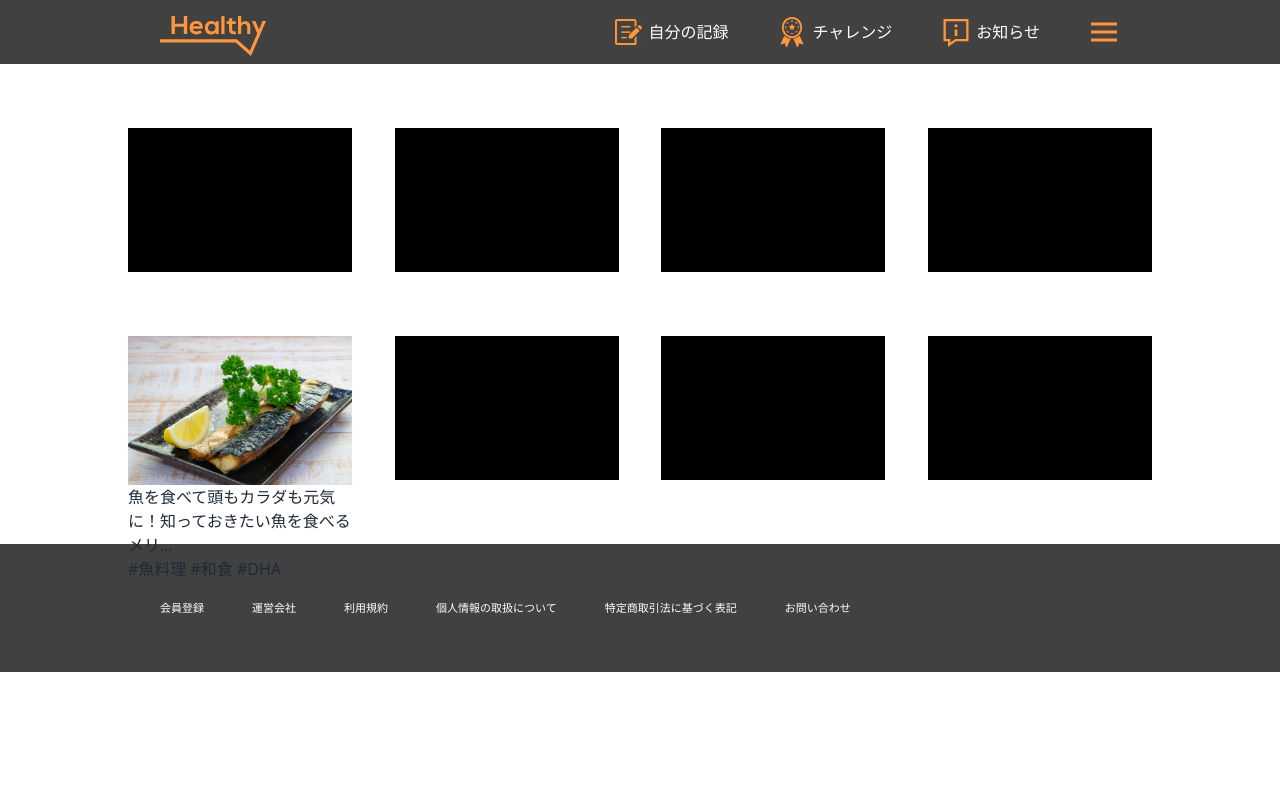
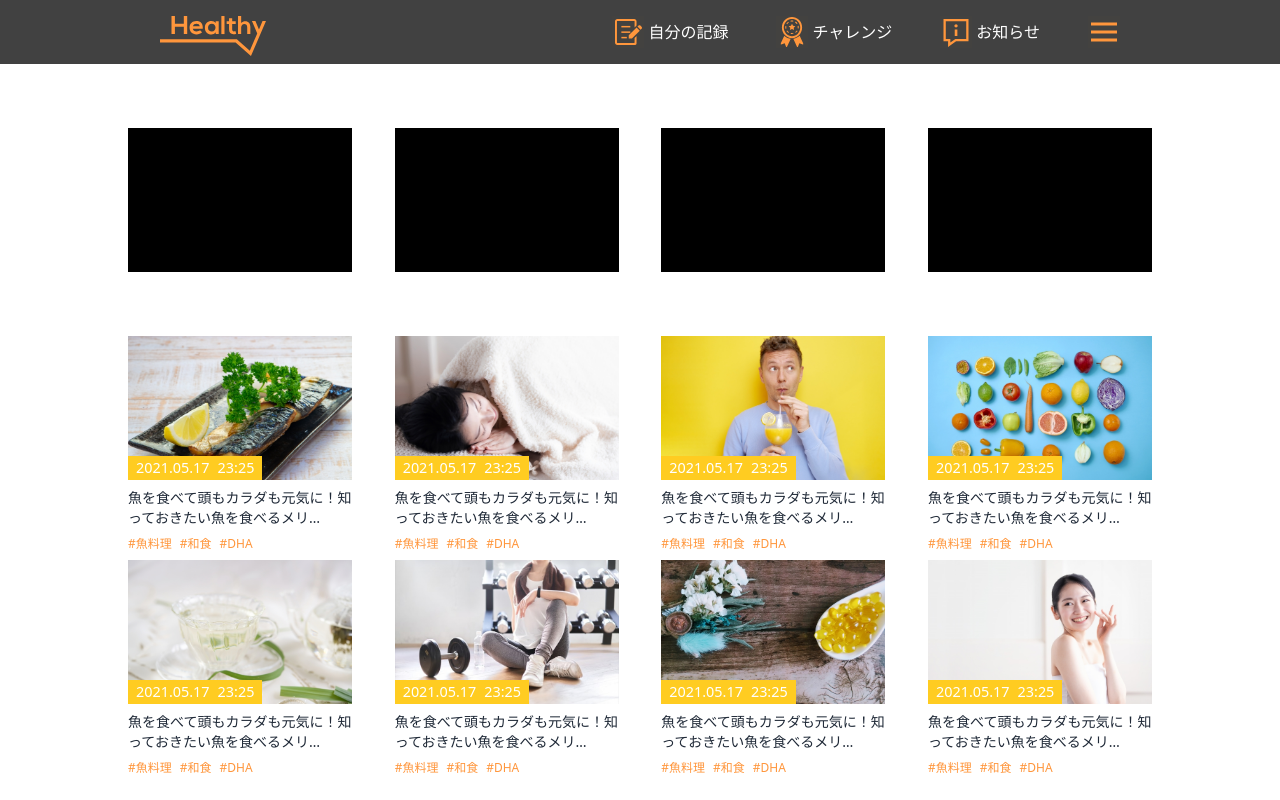
Before and after one commit to simpledark-dev/arent-health-web-app, a Next.js app: page /column-page in a window 1280 px wide. Shown: the top 800 px of the page. Built offline with nearby package versions, Linux system fonts and the light colour scheme.

Commit message:
Mock article api and display articles

```diff
--- a/api/MockAPI.ts
+++ b/api/MockAPI.ts
@@ -1,7 +1,7 @@
 // Mock Data
-import { mealList, diaryList } from "./mockData";
+import { mealList, diaryList, articleList } from "./mockData";
 
-import { Meal, Diary } from "@/types";
+import { Meal, Diary, Article } from "@/types";
 
 const FAKE_DELAY_IN_MS = 1000;
 const FAKE_SLOW_DELAY_IN_MS = 3000;
@@ -22,9 +22,18 @@ const fetchDiary = (): Promise<Diary[] | null> => {
   });
 };
 
+const fetchArticles = (): Promise<Article[] | null> => {
+  return new Promise((resolve, reject) => {
+    setTimeout(() => {
+      resolve(articleList);
+    }, FAKE_DELAY_IN_MS);
+  });
+};
+
 const MockAPI = {
   fetchMealHistory,
   fetchDiary,
+  fetchArticles,
 };
 
 export default MockAPI;
--- /dev/null
+++ b/api/mockData/articleData.ts
@@ -0,0 +1,75 @@
+import column1 from "@/public/images/column-1.jpg";
+import column2 from "@/public/images/column-2.jpg";
+import column3 from "@/public/images/column-3.jpg";
+import column4 from "@/public/images/column-4.jpg";
+import column5 from "@/public/images/column-5.jpg";
+import column6 from "@/public/images/column-6.jpg";
+import column7 from "@/public/images/column-7.jpg";
+import column8 from "@/public/images/column-8.jpg";
+
+export const articleList = [
+  {
+    id: 0,
+    date: "2021.05.17",
+    time: "23:25",
+    image: column1,
+    title: "魚を食べて頭もカラダも元気に！知っておきたい魚を食べるメリ…",
+    hashtags: ["#魚料理", "#和食", "#DHA"],
+  },
+  {
+    id: 1,
+    date: "2021.05.17",
+    time: "23:25",
+    image: column2,
+    title: "魚を食べて頭もカラダも元気に！知っておきたい魚を食べるメリ…",
+    hashtags: ["#魚料理", "#和食", "#DHA"],
+  },
+  {
+    id: 2,
+    date: "2021.05.17",
+    time: "23:25",
+    image: column3,
+    title: "魚を食べて頭もカラダも元気に！知っておきたい魚を食べるメリ…",
+    hashtags: ["#魚料理", "#和食", "#DHA"],
+  },
+  {
+    id: 3,
+    date: "2021.05.17",
+    time: "23:25",
+    image: column4,
+    title: "魚を食べて頭もカラダも元気に！知っておきたい魚を食べるメリ…",
+    hashtags: ["#魚料理", "#和食", "#DHA"],
+  },
+  {
+    id: 4,
+    date: "2021.05.17",
+    time: "23:25",
+    image: column5,
+    title: "魚を食べて頭もカラダも元気に！知っておきたい魚を食べるメリ…",
+    hashtags: ["#魚料理", "#和食", "#DHA"],
+  },
+  {
+    id: 5,
+    date: "2021.05.17",
+    time: "23:25",
+    image: column6,
+    title: "魚を食べて頭もカラダも元気に！知っておきたい魚を食べるメリ…",
+    hashtags: ["#魚料理", "#和食", "#DHA"],
+  },
+  {
+    id: 6,
+    date: "2021.05.17",
+    time: "23:25",
+    image: column7,
+    title: "魚を食べて頭もカラダも元気に！知っておきたい魚を食べるメリ…",
+    hashtags: ["#魚料理", "#和食", "#DHA"],
+  },
+  {
+    id: 7,
+    date: "2021.05.17",
+    time: "23:25",
+    image: column8,
+    title: "魚を食べて頭もカラダも元気に！知っておきたい魚を食べるメリ…",
+    hashtags: ["#魚料理", "#和食", "#DHA"],
+  },
+];
--- a/api/mockData/index.ts
+++ b/api/mockData/index.ts
@@ -1,4 +1,5 @@
 import { mealList } from "./mealHistoryData";
 import { diaryList } from "./diaryData";
+import { articleList } from "./articleData";
 
-export { mealList, diaryList };
+export { mealList, diaryList, articleList };
--- a/components/ColumnPage/Articles.tsx
+++ b/components/ColumnPage/Articles.tsx
@@ -1,17 +1,70 @@
 import Image from "next/image";
-import column1 from "@/public/images/column-1.jpg";
+import SeeMoreButton from "../SeeMoreButton";
+import usefetchArticles from "@/hooks/usefetchArticles";
+import LoadingSpinner from "../LoadingSpinner";
+
+interface ArticleProps {
+  date: string;
+  time: string;
+  title: string;
+  image: any;
+  hashtags: string[];
+}
+
+const Article = ({ date, time, title, image, hashtags }: ArticleProps) => {
+  return (
+    <div className="w-56">
+      {/* Image container */}
+      <div className="relative h-36">
+        <Image className="h-full object-cover" src={image} alt="article-img" />
+        <div
+          className="absolute bottom-0 left-0 w-[60%] h-6 px-2 bg-[#FFCC21]
+            flex justify-between items-center
+            text-white font-light text-[0.9rem]"
+        >
+          <span>{date}</span> <span>{time}</span>
+        </div>
+      </div>
+
+      {/* Texts */}
+      <div className="font-light space-y-2 my-2">
+        <p className="text-sm">{title}</p>
+        <p className="text-xs text-[#FF963C] space-x-2">
+          {hashtags.map((hashtag) => (
+            <span key={hashtag}>{hashtag}</span>
+          ))}
+        </p>
+      </div>
+    </div>
+  );
+};
 
 const Articles = () => {
+  const { articleList, loading } = usefetchArticles();
+
   return (
-    <div className="flex justify-between my-16">
-      <div className="w-56 h-36 bg-black">
-        <Image className="object-cover" src={column1} alt="col-img" />
-        <p>魚を食べて頭もカラダも元気に！知っておきたい魚を食べるメリ…</p>
-        <p>#魚料理 #和食 #DHA</p>
+    <div className="my-16">
+      <div className="flex flex-wrap justify-between ">
+        {loading ? (
+          <LoadingSpinner />
+        ) : (
+          articleList?.map((article) => {
+            return (
+              <Article
+                key={article.id}
+                image={article.image}
+                title={article.title}
+                date={article.date}
+                time={article.time}
+                hashtags={article.hashtags}
+              />
+            );
+          })
+        )}
       </div>
-      <div className="w-56 h-36 bg-black"></div>
-      <div className="w-56 h-36 bg-black"></div>
-      <div className="w-56 h-36 bg-black"></div>
+      {articleList && articleList?.length >= 8 && (
+        <SeeMoreButton text="コラムをもっと見る" />
+      )}
     </div>
   );
 };
--- a/components/SeeMoreButton.tsx
+++ b/components/SeeMoreButton.tsx
@@ -1,13 +1,13 @@
 const SeeMoreButton = ({ text }: { text: string }) => {
   return (
-    <div className="mx-auto">
+    <div className="mx-auto w-max mt-7">
       <button
         // special linear gradient
         style={{
           background:
             "linear-gradient(32.95deg, #FFCC21 8.75%, #FF963C 86.64%)",
         }}
-        className="h-14 w-72 bg-black text-white font-light rounded mt-7 mb-0 mx-auto"
+        className="h-14 w-72 bg-black text-white font-light rounded mx-auto"
       >
         {text}
       </button>
--- /dev/null
+++ b/hooks/usefetchArticles.tsx
@@ -0,0 +1,27 @@
+import { useState, useEffect } from "react";
+import { Article } from "@/types";
+import MockAPI from "@/api/MockAPI";
+
+const usefetchArticles = () => {
+  const [articleList, setArticleList] = useState<Article[] | null>(null);
+  const [loading, setLoading] = useState<boolean>(true);
+
+  useEffect(() => {
+    const fetchArticlesAPI = async () => {
+      try {
+        const data = await MockAPI.fetchArticles();
+        setArticleList(data);
+      } catch (error) {
+        console.error(error);
+      } finally {
+        setLoading(false);
+      }
+    };
+
+    fetchArticlesAPI();
+  }, []);
+
+  return { articleList, loading };
+};
+
+export default usefetchArticles;
--- a/pages/index.tsx
+++ b/pages/index.tsx
@@ -1,7 +1,4 @@
-import { Inter } from "next/font/google";
 import TopPage from "./top-page";
-
-const inter = Inter({ subsets: ["latin"] });
 
 const Home = () => {
   return (
```
Also changed, not shown: types/index.ts (+9 -0 lines).
